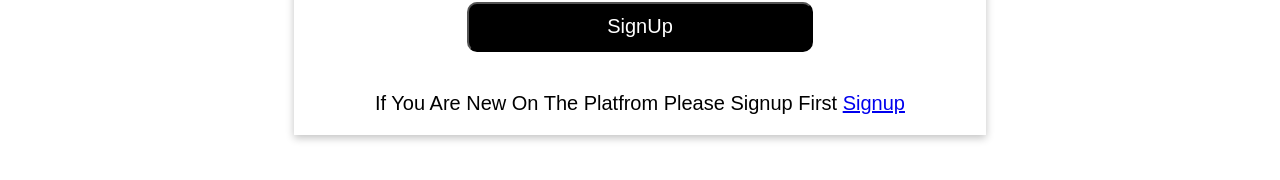
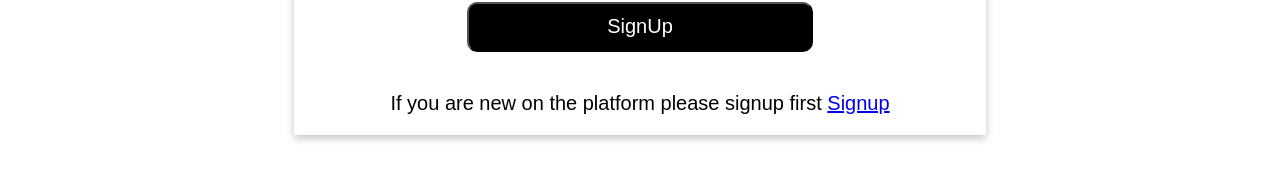
Before and after one commit to mdshahbajalam7/Fullstack-Mini-Projec, a React (Create React App) app in the folder client/: page /lognin in a window 1280 px wide. Shown: the part 252-432 px from the top of the page. Built offline with nearby package versions, Linux system fonts and the light colour scheme.

Commit message:
Update Lognin.jsx

```diff
--- a/client/src/components/page/Lognin.jsx
+++ b/client/src/components/page/Lognin.jsx
@@ -78,7 +78,7 @@ function Lognin() {
             value="SignUp"
           />
         </form>
-        <p>If You Are New On The Platfrom Please Signup First <a href="/signup">Signup</a></p>
+        <p>If you are new on the platform please signup first <a href="/signup">Signup</a></p>
       </Box>
     </div>
   );
```
